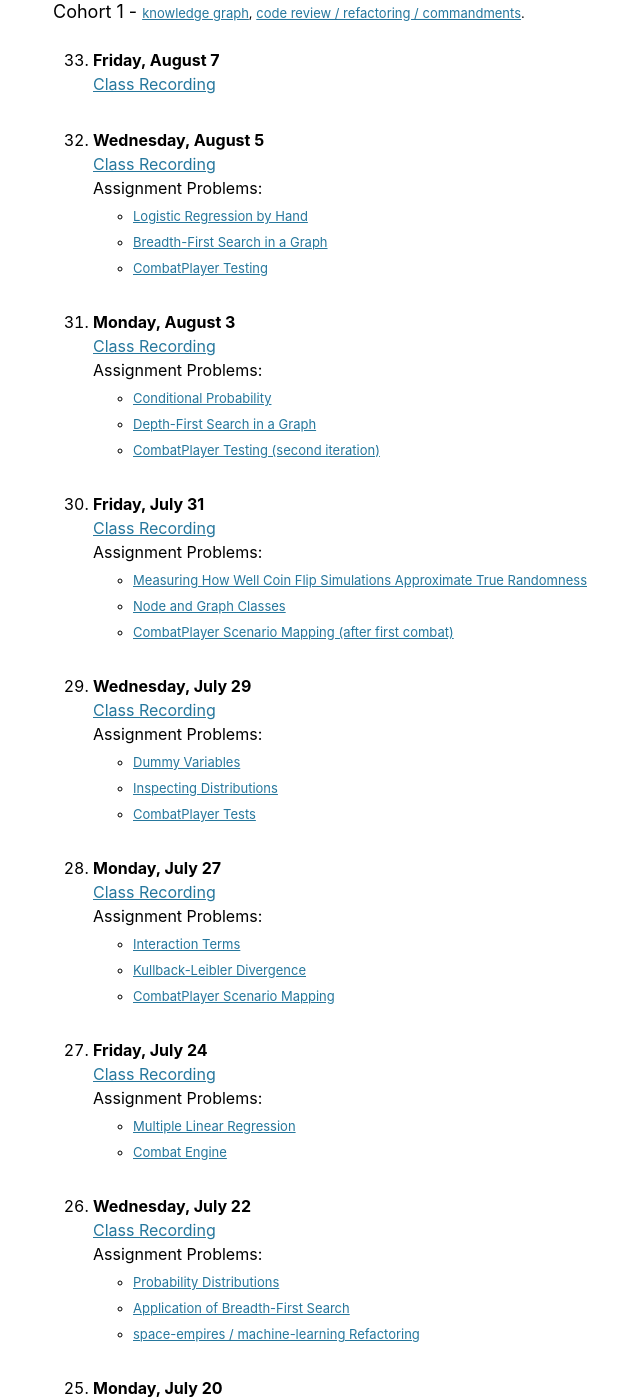
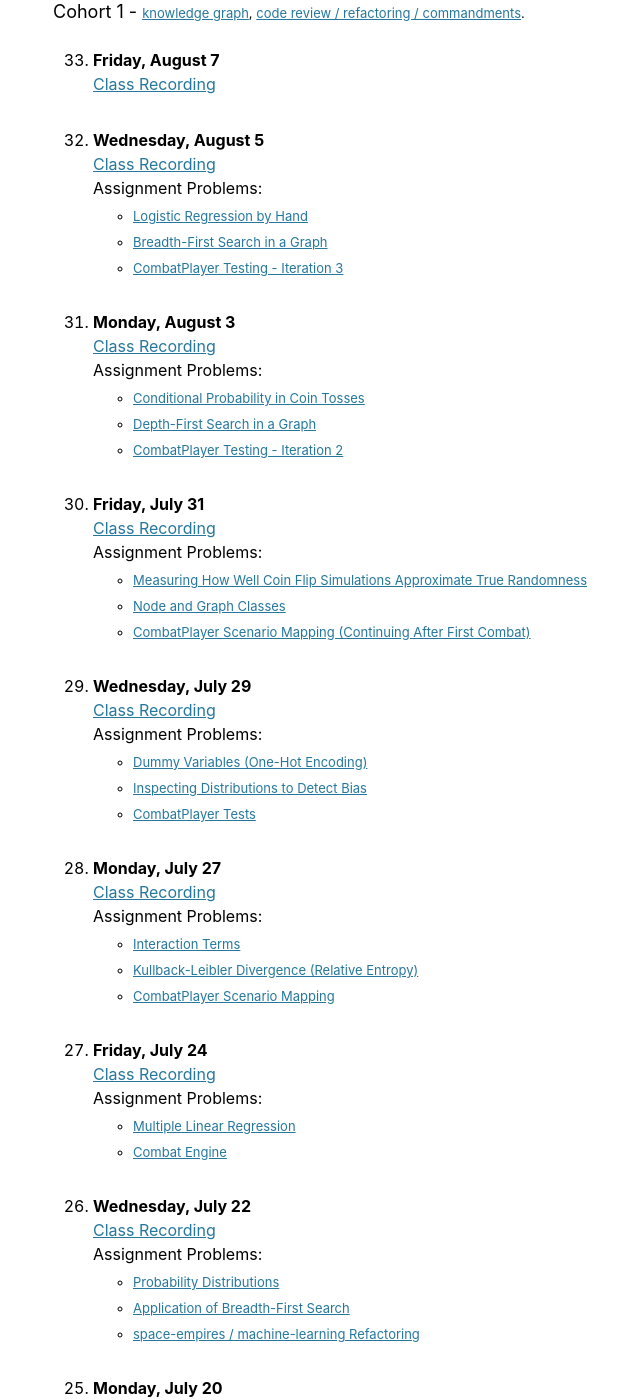
Before and after one commit to skycakjustin/eurisko-us.github.io, a Jekyll site: the page built from _pages/computation-and-modeling-2020-summer.md, in a window 1280 px wide and 1400 px high, scrolled down 433 px. Shown: the whole window, without its empty margins (187-827 px from the left). Built offline with Jekyll 4.4.1, drawn with Linux system fonts in a browser that asks for light colours.

Commit message:
Update computation-and-modeling-2020-summer.md

```diff
--- a/_pages/computation-and-modeling-2020-summer.md
+++ b/_pages/computation-and-modeling-2020-summer.md
@@ -24,7 +24,7 @@ author_profile: false
         <font size="2em"><ul>
         <li><a class="body" target="_blank" href="https://eurisko-us.github.io/files/all_problems_iteration_1.html#Problem-32-1">Logistic Regression by Hand</a></li>
         <li><a class="body" target="_blank" href="https://eurisko-us.github.io/files/all_problems_iteration_1.html#Problem-32-2">Breadth-First Search in a Graph</a></li>
-        <li><a class="body" target="_blank" href="https://eurisko-us.github.io/files/all_problems_iteration_1.html#Problem-32-3">CombatPlayer Testing</a></li>
+        <li><a class="body" target="_blank" href="https://eurisko-us.github.io/files/all_problems_iteration_1.html#Problem-32-3">CombatPlayer Testing - Iteration 3</a></li>
         </ul></font>
     </li>
     <br>
@@ -32,9 +32,9 @@ author_profile: false
         <br><a class="body" target="_blank" href="https://vimeo.com/444405022">Class Recording</a>
         <br>Assignment Problems:
         <font size="2em"><ul>
-        <li><a class="body" target="_blank" href="https://eurisko-us.github.io/files/all_problems_iteration_1.html#Problem-31-1">Conditional Probability</a></li>
+        <li><a class="body" target="_blank" href="https://eurisko-us.github.io/files/all_problems_iteration_1.html#Problem-31-1">Conditional Probability in Coin Tosses</a></li>
         <li><a class="body" target="_blank" href="https://eurisko-us.github.io/files/all_problems_iteration_1.html#Problem-31-2">Depth-First Search in a Graph</a></li>
-        <li><a class="body" target="_blank" href="https://eurisko-us.github.io/files/all_problems_iteration_1.html#Problem-31-3">CombatPlayer Testing (second iteration)</a></li>
+        <li><a class="body" target="_blank" href="https://eurisko-us.github.io/files/all_problems_iteration_1.html#Problem-31-3">CombatPlayer Testing - Iteration 2</a></li>
         </ul></font>
     </li>
     <br>
@@ -44,7 +44,7 @@ author_profile: false
         <font size="2em"><ul>
         <li><a class="body" target="_blank" href="https://eurisko-us.github.io/files/all_problems_iteration_1.html#Problem-30-1">Measuring How Well Coin Flip Simulations Approximate True Randomness</a></li>
         <li><a class="body" target="_blank" href="https://eurisko-us.github.io/files/all_problems_iteration_1.html#Problem-30-2">Node and Graph Classes</a></li>
-        <li><a class="body" target="_blank" href="https://eurisko-us.github.io/files/all_problems_iteration_1.html#Problem-30-3">CombatPlayer Scenario Mapping (after first combat)</a></li>
+        <li><a class="body" target="_blank" href="https://eurisko-us.github.io/files/all_problems_iteration_1.html#Problem-30-3">CombatPlayer Scenario Mapping (Continuing After First Combat)</a></li>
         </ul></font>
     </li>
     <br>
@@ -52,8 +52,8 @@ author_profile: false
         <br><a class="body" target="_blank" href="https://vimeo.com/442884146">Class Recording</a>
         <br>Assignment Problems:
         <font size="2em"><ul>
-        <li><a class="body" target="_blank" href="https://eurisko-us.github.io/files/all_problems_iteration_1.html#Problem-29-1">Dummy Variables</a></li>
-        <li><a class="body" target="_blank" href="https://eurisko-us.github.io/files/all_problems_iteration_1.html#Problem-29-2">Inspecting Distributions</a></li>
+        <li><a class="body" target="_blank" href="https://eurisko-us.github.io/files/all_problems_iteration_1.html#Problem-29-1">Dummy Variables (One-Hot Encoding)</a></li>
+        <li><a class="body" target="_blank" href="https://eurisko-us.github.io/files/all_problems_iteration_1.html#Problem-29-2">Inspecting Distributions to Detect Bias</a></li>
         <li><a class="body" target="_blank" href="https://eurisko-us.github.io/files/all_problems_iteration_1.html#Problem-29-3">CombatPlayer Tests</a></li>
         </ul></font>
     </li>
@@ -63,7 +63,7 @@ author_profile: false
         <br>Assignment Problems:
         <font size="2em"><ul>
         <li><a class="body" target="_blank" href="https://eurisko-us.github.io/files/all_problems_iteration_1.html#Problem-28-1">Interaction Terms</a></li>
-        <li><a class="body" target="_blank" href="https://eurisko-us.github.io/files/all_problems_iteration_1.html#Problem-28-2">Kullback-Leibler Divergence</a></li>
+        <li><a class="body" target="_blank" href="https://eurisko-us.github.io/files/all_problems_iteration_1.html#Problem-28-2">Kullback-Leibler Divergence (Relative Entropy)</a></li>
         <li><a class="body" target="_blank" href="https://eurisko-us.github.io/files/all_problems_iteration_1.html#Problem-28-3">CombatPlayer Scenario Mapping</a></li>
         </ul></font>
     </li>
```
